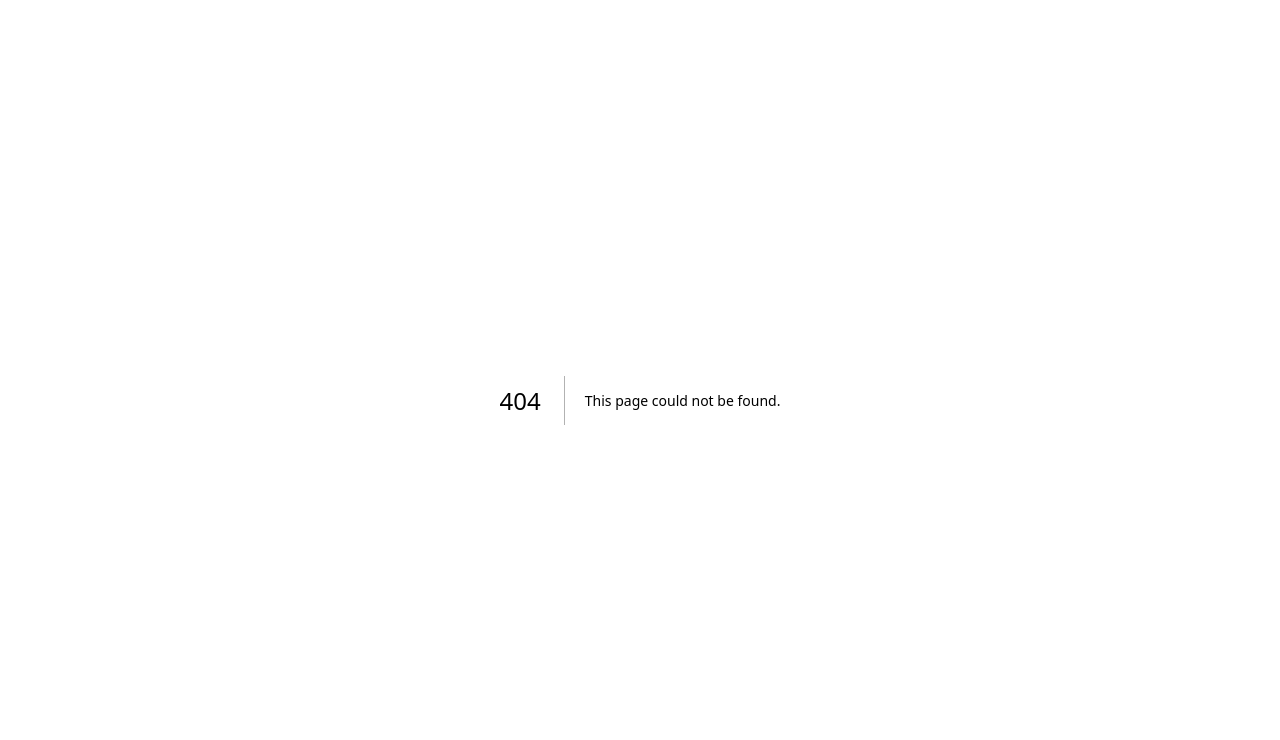
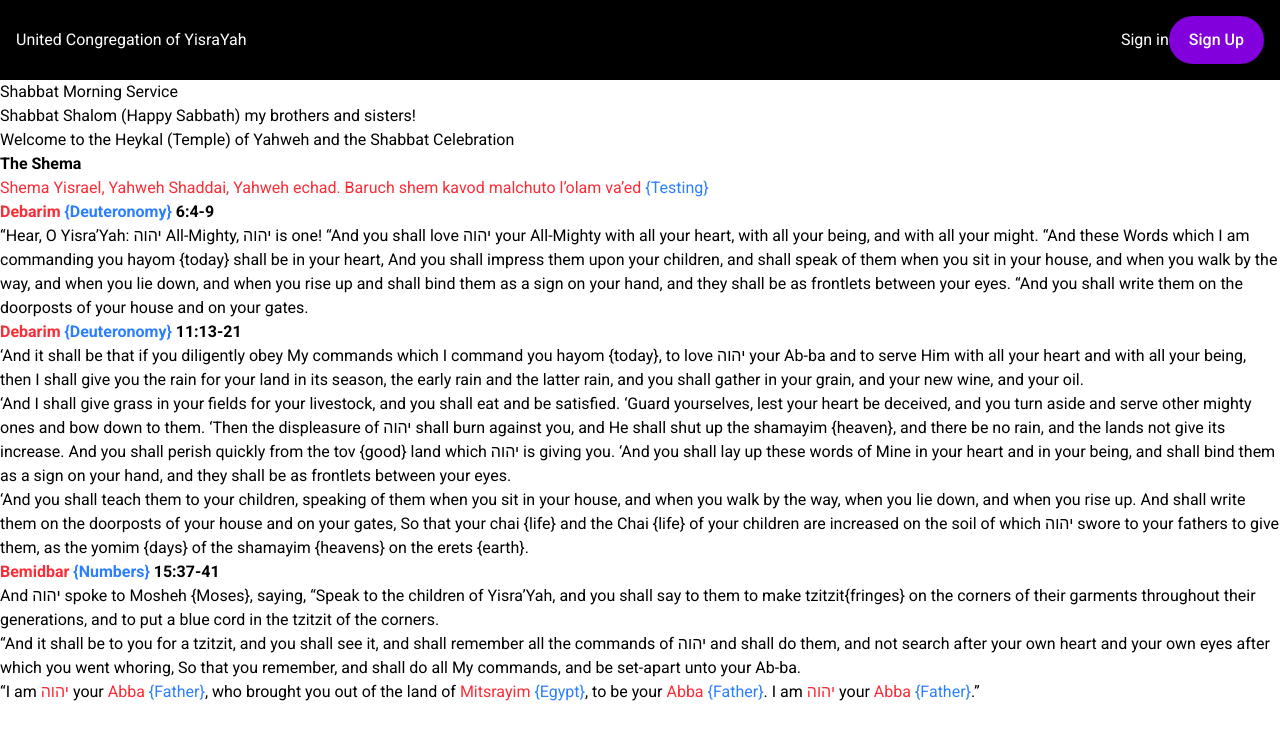
Before and after one commit to elixer-prince/ucoy, a Next.js app: page /services/shabbat-morning in a window 1280 px wide. Before the commit this address had no page. Shown: the top 740 px of the page. Built offline with nearby package versions, Linux system fonts and the light colour scheme; no server answers.

Commit message:
feat(temple): remove temple from url

```diff
--- a/src/app/temple/(manual)/_components/sections/TheShema.tsx
+++ b/src/app/(temple)/(manual)/_components/sections/TheShema.tsx
@@ -1,4 +1,4 @@
-import HebrewText from "../../rituals/home/HebrewText";
+import HebrewText from "@/app/(temple)/(manual)/HebrewText";
 
 const TheShema = () => {
   return (
--- a/src/app/temple/(manual)/layout.tsx
+++ b/src/app/(temple)/(manual)/layout.tsx
@@ -1,11 +1,7 @@
 import { PropsWithChildren } from "react";
 
 const Layout = ({ children }: PropsWithChildren) => {
-  return (
-    <>
-      <main>{children}</main>
-    </>
-  );
+  return <main>{children}</main>;
 };
 
 export default Layout;
--- a/src/app/temple/(manual)/rituals/home/friday-evening/page.tsx
+++ b/src/app/(temple)/(manual)/rituals/friday-evening/page.tsx
@@ -1,4 +1,4 @@
-import TheShema from "@/app/temple/(manual)/_components/sections/TheShema";
+import TheShema from "@/app/(temple)/(manual)/_components/sections/TheShema";
 
 const Page = () => {
   return (
--- a/src/app/temple/(manual)/services/high-shabbat/yom-kippur/page.tsx
+++ b/src/app/(temple)/(manual)/services/high-shabbat/yom-kippur/page.tsx
@@ -1,4 +1,4 @@
-import TheShema from "@/app/temple/(manual)/_components/sections/TheShema";
+import TheShema from "@/app/(temple)/(manual)/_components/sections/TheShema";
 
 const Page = () => {
   return (
--- a/src/app/temple/(manual)/services/high-shabbat/yom-teruah/page.tsx
+++ b/src/app/(temple)/(manual)/services/high-shabbat/yom-teruah/page.tsx
@@ -1,4 +1,4 @@
-import TheShema from "@/app/temple/(manual)/_components/sections/TheShema";
+import TheShema from "@/app/(temple)/(manual)/_components/sections/TheShema";
 
 const Page = () => {
   return (
--- a/src/app/temple/(manual)/services/shabbat-morning/page.tsx
+++ b/src/app/(temple)/(manual)/services/shabbat-morning/page.tsx
@@ -1,4 +1,4 @@
-import TheShema from "@/app/temple/(manual)/_components/sections/TheShema";
+import TheShema from "@/app/(temple)/(manual)/_components/sections/TheShema";
 
 const Page = () => {
   return (
```
Also changed, not shown: src/app/(temple)/(manual)/HebrewText.tsx (renamed from src/app/temple/(manual)/rituals/home/HebrewText.tsx), src/app/(temple)/attendance/page.tsx (renamed from src/app/temple/attendance/page.tsx), src/app/(temple)/layout.tsx (renamed from src/app/temple/layout.tsx), src/app/(temple)/treasury/page.tsx (renamed from src/app/temple/treasury/page.tsx).
